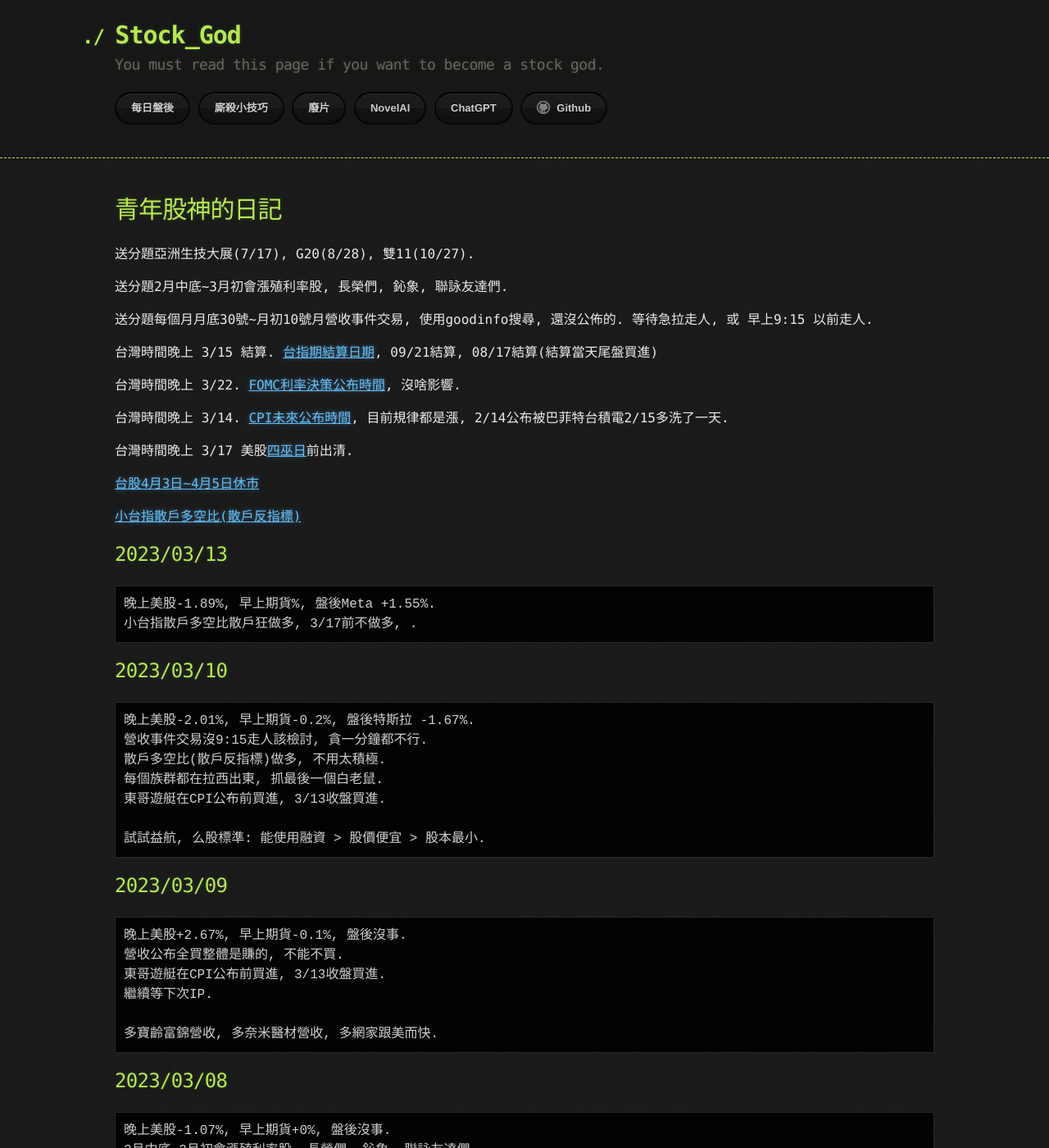
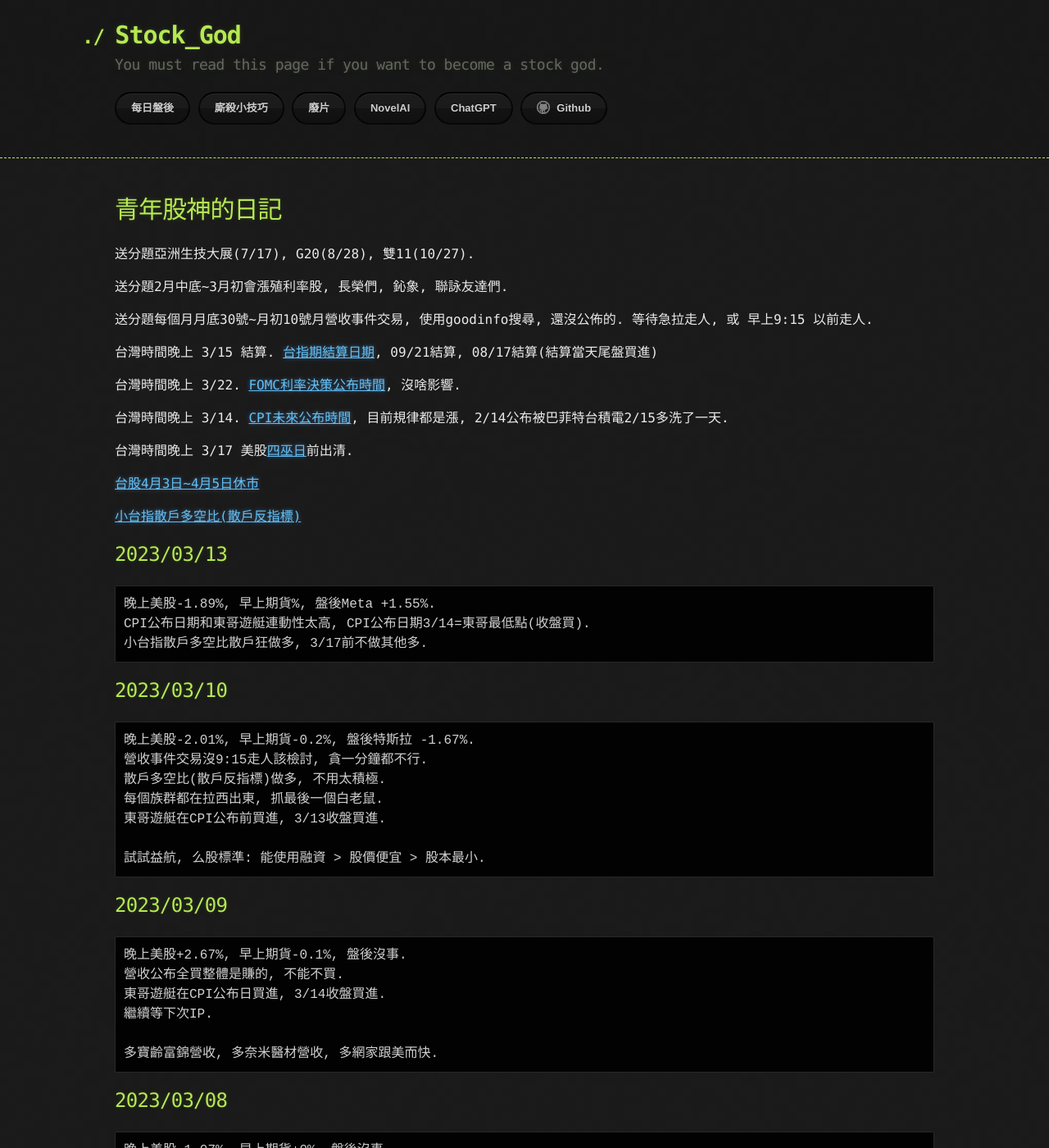
Before and after one commit to lepg5487/Stock_God, a Jekyll site: the page built from index.md, in a window 1280 px wide and 1400 px high. Shown: the whole window at 82% size. Built offline with Jekyll 4.4.1, drawn with Linux system fonts in a browser that asks for light colours; our own code applies the rules of GitHub Pages for plain Markdown files.

Commit message:
Update index.md

````diff
--- a/index.md
+++ b/index.md
@@ -25,7 +25,8 @@ layout: testlayouts
 ## 2023/03/13
 ```
 晚上美股-1.89%, 早上期貨%, 盤後Meta +1.55%.
-小台指散戶多空比散戶狂做多, 3/17前不做多, .
+CPI公布日期和東哥遊艇連動性太高, CPI公布日期3/14=東哥最低點(收盤買).
+小台指散戶多空比散戶狂做多, 3/17前不做其他多.
 ```
 
 ## 2023/03/10
@@ -43,7 +44,7 @@ layout: testlayouts
 ```
 晚上美股+2.67%, 早上期貨-0.1%, 盤後沒事.
 營收公布全買整體是賺的, 不能不買.
-東哥遊艇在CPI公布前買進, 3/13收盤買進.
+東哥遊艇在CPI公布日買進, 3/14收盤買進.
 繼續等下次IP.
 
 多寶齡富錦營收, 多奈米醫材營收, 多網家跟美而快.
````
